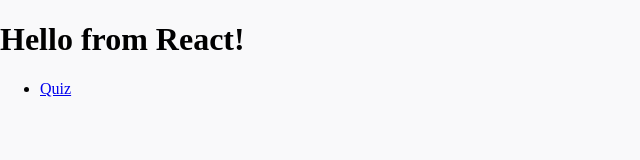
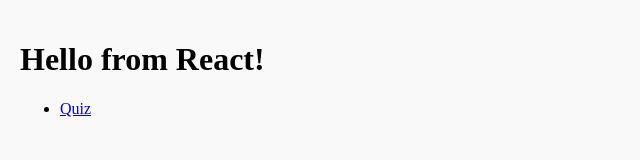
Before and after one commit to Multiverse-io/fe-wg-postmessage-react, a React app: page dist/index.html in a window 1280 px wide. Shown: the whole page, without its empty margins (0-640 px from the left). Built offline with nearby package versions, Linux system fonts and the light colour scheme.

Commit message:
Add padding to the app content area

```diff
--- a/dist/index.html
+++ b/dist/index.html
@@ -18,6 +18,9 @@
         margin: 0;
         background-color: rgb(249, 249, 250);
       }
+      #react-app {
+        padding: 20px;
+      }
     </style>
    </body>
  </html>
```
